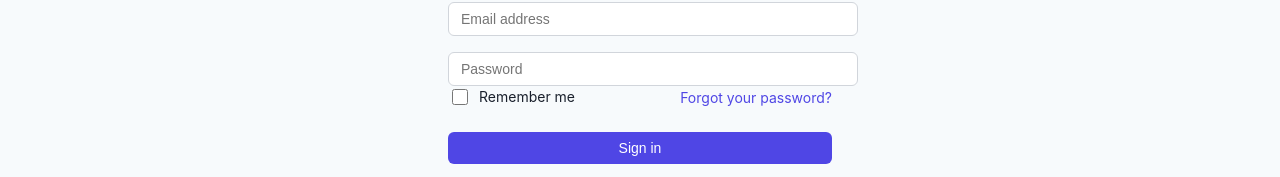
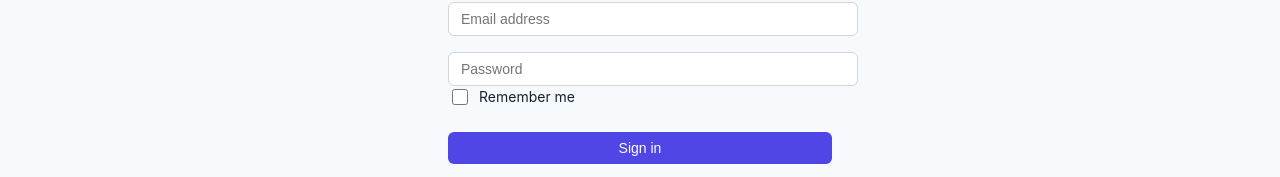
Before and after one commit to Gopichandu923/e-commerce, a React (Create React App) app in the folder frontend/: page /login in a window 1280 px wide. Shown: the part 452-629 px from the top of the page. Built offline with nearby package versions, Linux system fonts and the light colour scheme.

Commit message:
corrected the href link

```diff
--- a/frontend/src/pages/Login.js
+++ b/frontend/src/pages/Login.js
@@ -103,12 +103,12 @@ const Login = () => {
                 Remember me
               </label>
             </div>
-
+            {/*
             <div className="link">
-              <a href="#" className="link-text">
+              <a href="/register" className="link-text">
                 Forgot your password?
               </a>
-            </div>
+            </div> */}
           </div>
 
           <div>
@@ -150,7 +150,7 @@ const Login = () => {
         <div className="signup-link">
           <p>
             Don't have an account?{" "}
-            <a href="#" className="link-text">
+            <a href="/register" className="link-text">
               Sign up
             </a>
           </p>
```
